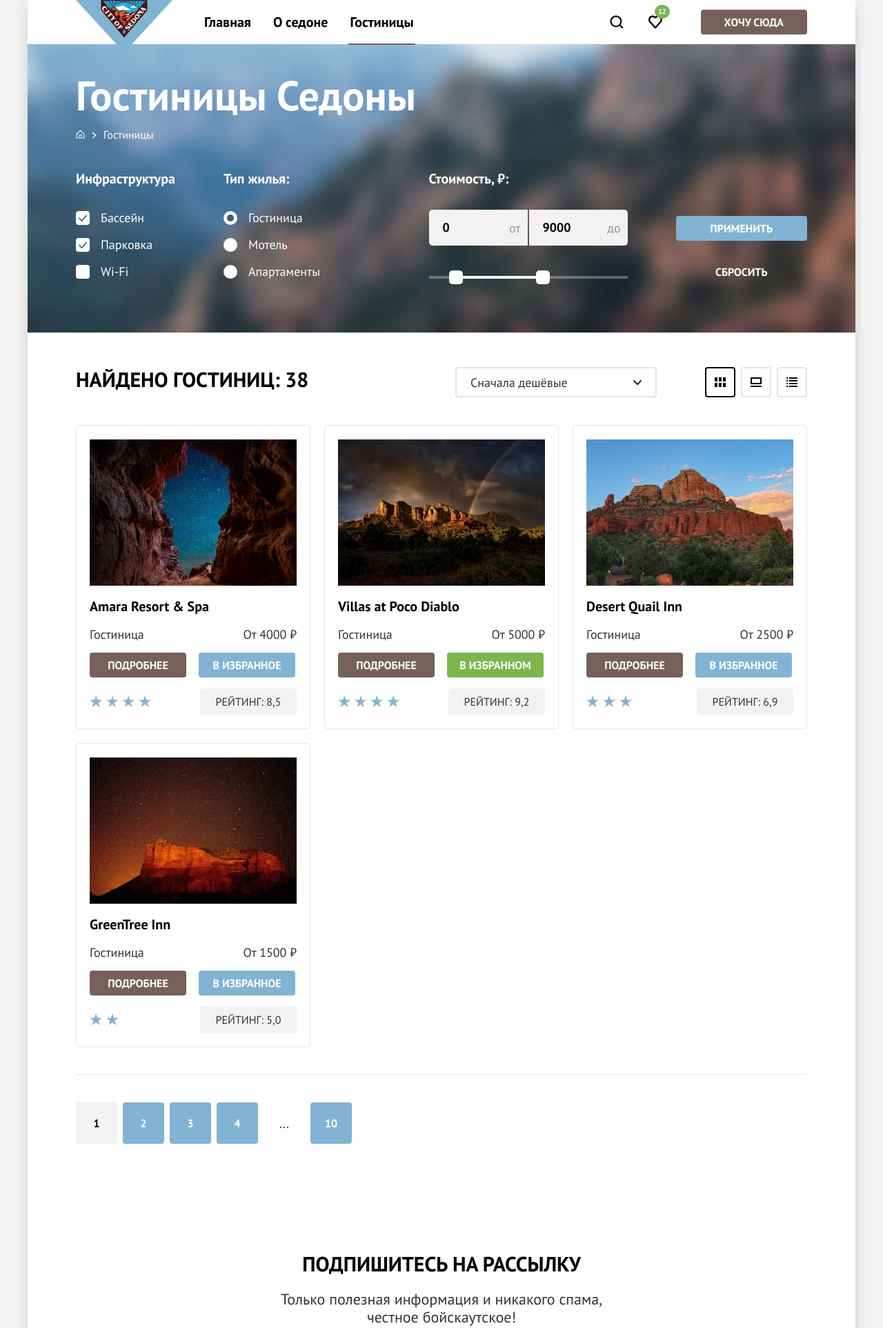
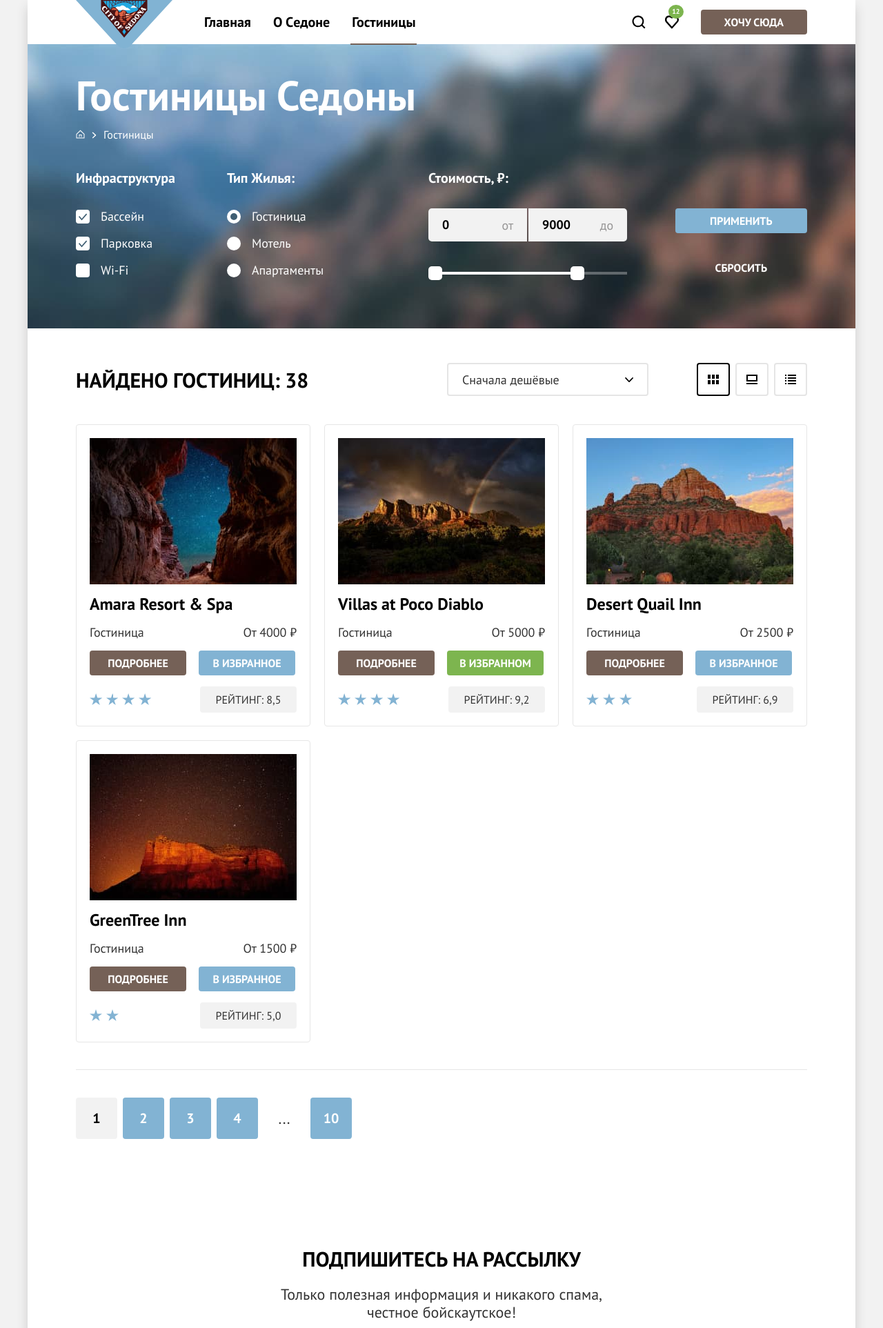
Before and after one commit to htmlacademy-htmlcss/1788421-sedona-39, a plain HTML site: page catalog.html in a window 1280 px wide. Shown: the top 1925 px of the page at 69% size. Drawn offline with Linux system fonts and the light colour scheme.

Commit message:
дз-9: доделала

```diff
--- a/catalog.html
+++ b/catalog.html
@@ -27,7 +27,7 @@
             </li>
 
             <li class="nav-item">
-              <a class="nav-link" href="#">О седоне</a>
+              <a class="nav-link" href="#">О Cедоне</a>
             </li>
             <li class="nav-item">
               <a class="nav-link nav-link-current" href="#" aria-current="page">Гостиницы</a>
@@ -319,25 +319,25 @@
 
           <ol class="pagination">
             <li class="pag-item">
-              <a class="pag-link pag-current button" href="catalog.html " aria-current="page">1</a>
+              <a class="pag-link pag-current button  button-big-text" href="catalog.html " aria-current="page">1</a>
             </li>
 
             <li class="pag-item">
-              <a class="pag-link button" href="#"> 2</a>
+              <a class="pag-link button  button-big-text" href="#"> 2</a>
             </li>
 
             <li class="pag-item">
-              <a class="pag-link button" href="#">3</a>
+              <a class="pag-link button  button-big-text" href="#">3</a>
             </li>
             <li class="pag-item">
-              <a class="pag-link button" href="#">4</a>
+              <a class="pag-link button  button-big-text" href="#">4</a>
             </li>
             <li class="pag-item">
-              <span class="pag-link pag-points">...</span>
+              <span class="pag-link pag-points ">...</span>
             </li>
 
             <li class="pag-item" value="10">
-              <a class="pag-link button" href="#">10</a>
+              <a class="pag-link button  button-big-text" href="#">10</a>
             </li>
           </ol>
         </section>
--- a/css/style.css
+++ b/css/style.css
@@ -210,8 +210,12 @@
 }
 
 .button-big {
-  padding-left: 50px;
-  padding-right: 50px;
+   padding: 8px 50px;
+}
+
+.button-big-text {
+  font-size: 20px;
+line-height: 36px;
 }
 
 a.button:not([href]),
@@ -267,7 +271,6 @@
   align-items: center;
 
   min-width: 88px;
-  margin-right: 20px;
 }
 
 .nav-wrapp {
@@ -280,8 +283,8 @@
   display: block;
   padding: 20px 16px;
 
-  min-width: 20px;
-  min-height: 20px;
+  /* min-width: 20px;
+  min-height: 20px; */
 
   font-size: 20px;
   line-height: 24px;
@@ -290,6 +293,10 @@
   text-decoration: none;
 }
 
+.nav-link-user {
+  padding: 22px 12px;
+}
+
 .nav-link:hover,
 .phone-text:hover {
   color: #756157;
@@ -318,9 +325,9 @@
 }
 
 .user-icon {
-  width: 20px;
-  height: 20px;
   position: relative;
+  padding-left: 12px;
+  padding-right: 12px;
 }
 
 .user-icon::before {
@@ -349,7 +356,6 @@
 .user-icon-favorit::before {
   -webkit-mask-image: url(../img/icons/favourites.svg);
   mask-image: url(../img/icons/favourites.svg);
-
 }
 
 .user-icon:hover::before {
@@ -444,9 +450,12 @@
 
 /*==================== advantages  =======================*/
 
-.advantages,
-.service {
+.advantages {
   text-align: center;
+}
+
+.advantages .title-lead {
+  margin-bottom: 25px;
 }
 
 .adv-wrapp {
@@ -461,7 +470,6 @@
 
   display: flex;
   flex-wrap: wrap;
-
 }
 
 .qulaity-list-wide {
@@ -532,6 +540,10 @@
 }
 
 /*================== service ===========================*/
+.service {
+  text-align: center;
+}
+
 .servise-wrapp {
   padding: 64px 340px;
 }
@@ -579,6 +591,11 @@
   margin-bottom: 54px;
 }
 
+
+.search .button-big {
+  line-height: 51px;
+    padding: 13px 50px;
+}
 /*================ subscribe ===========================*/
 
 .subscribe {
@@ -601,7 +618,7 @@
 }
 
 .subscribe .subtitle {
-  margin-bottom: 54px;
+  margin-bottom: 56px;
 }
 
 .subscribe-form {
@@ -648,15 +665,16 @@
   grid-template-columns: 150px 335px 115px; */
 
   display: flex;
-  gap: 40px;
+  /* gap: 232px; */
+  justify-content: space-between;
 
   text-align: center;
   align-items: center;
-  padding: 40px 70px 30px;
+  padding: 45px 70px 30px;
 }
 
 .phone-text {
-  margin: 0 auto;
+max-width: 720px;
 }
 
 .footer-social {
@@ -712,6 +730,8 @@
 .social-link-you::before {
   -webkit-mask-image: url(../img/icons/social_tel.svg);
   mask-image: url(../img/icons/social_you.svg);
+
+  transform: translate(-73%, -50%);
 }
 
 .social-link:hover::before {
@@ -805,7 +825,7 @@
 
 .catalog-filter {
   display: flex;
-  gap: 70px;
+  gap: 75px;
 }
 
 .filter-title {
@@ -813,8 +833,9 @@
   margin-bottom: 32px;
 
   font-size: 20px;
-  line-height: 26px;
+  line-height: 24px;
   font-weight: 700;
+text-transform: capitalize;
 }
 
 .filter-group {
@@ -837,13 +858,13 @@
   display: flex;
   gap: 70px;
 
-  margin-left: auto;
+  margin-left: 77px;
 }
 
 .filter-btn-wrapp {
   display: flex;
   flex-direction: column;
-  gap: 27px;
+  gap: 32px;
   justify-content: end;
 }
 
@@ -855,7 +876,8 @@
 
 .wrap-sort .title-lead {
   margin-right: auto;
-  margin-bottom: 0;
+  margin-top: 6.5px;
+  margin-bottom: 6.5px;
   flex-grow: 1;
 }
 
@@ -875,18 +897,20 @@
 .label-price {
   position: relative;
   color: #969595;
-}
+ }
 
 .label-price-text {
   position: absolute;
   top: 50%;
   transform: translatey(-50%);
-  right: 10px;
+  right: 20px;
 }
 
 .min-max-price {
   width: 143px;
   padding-right: 35px;
+  padding-top: 12px;
+  padding-bottom: 12px;
 
   appearance: textfield;
 }
@@ -932,8 +956,8 @@
   top: 50%;
   transform: translateY(-50%);
 
-  left: 39px;
-  width: 126px;
+  left: 0;
+  width: 226px;
 
   height: 4px;
   background-color: #ffffff;
@@ -966,12 +990,12 @@
 
 .toggle-min {
   top: -8px;
-  left: -10px;
+left: 0;
 }
 
 .toggle-max {
   top: -8px;
-  right: -10px;
+  right: 0;
 }
 
 .button-big:first-child {
@@ -1087,8 +1111,8 @@
 .card-button {
   padding: 0;
 
-  width: 44px;
-  height: 44px;
+  width: 48px;
+  height: 48px;
   display: flex;
   justify-content: center;
   align-items: center;
@@ -1151,7 +1175,7 @@
 .hotel-item {
   box-sizing: border-box;
   /* width: 340px; */
-  padding: 20px 19px;
+  padding: 19px 19px;
 
   /* display: flex;
   flex-wrap: wrap;
@@ -1200,7 +1224,6 @@
 
 .hotel-type {
   margin: 0;
-
 }
 
 .hotel-type,
@@ -1216,14 +1239,14 @@
 
 .hotel-img {
   display: block;
-  margin-bottom: 16px;
+  margin-bottom: 15px;
 }
 
 
 .hotel-title {
   margin: 0;
 
-  font-size: 20px;
+  font-size: 24px;
   line-height: 28px;
   font-weight: 700;
   color: #000000;
@@ -1292,6 +1315,11 @@
   text-decoration: none;
 }
 
+.pag-points {
+font-size: 22px;
+line-height: 26px;
+}
+
 .pag-current {
   color: #000000;
   background-color: #F2F2F2;
@@ -1323,6 +1351,7 @@
   position: relative;
   margin: auto;
   padding: 64px 70px;
+
   background-color: #ffffff;
   border-radius: 30px;
   box-shadow: 0 9px 15px 0 rgba(0, 0, 0, 0.3);
@@ -1367,21 +1396,29 @@
 /* .search-form label,
 .search-form input,
 .search-form p,
-.tooltip-wrapp {
+.tooltip-wrapp,
+.search-form,
+.modal-content  {
   outline: 1px solid blue;
 } */
 
 .form-label {
+  font-size: 20px;
   line-height: 24px;
   font-weight: 700;
+text-transform: capitalize;
+
 
   padding: 12px 0;
   align-self: staet;
 }
 
 .search-form-field {
+  display: block;
   width: 100%;
   padding-right: 38px;
+  padding-top: 12px;
+  padding-bottom: 12px;
 
   border-radius: 4px;
   -webkit-appearance: textfield;
@@ -1396,14 +1433,14 @@
 .search-form {
   display: grid;
   width: 100%;
-  grid-template-columns: 119px 110px 60px 119px 110px;
+  grid-template-columns: 119px 110px 60px auto 110px;
 
   grid-template-areas: "label-in field-in field-in field-in field-in"
     "label-out field-out  field-out field-out field-out"
     "label-audlts field-audlts . label-children field-children"
     "search-btn search-btn search-btn search-btn search-btn";
 
-  gap: 23px 20px;
+  gap: 23px 16px;
 }
 
 .label-data-in {
@@ -1447,6 +1484,10 @@
   padding-bottom: 18px;
 
   margin-top: 25px;
+
+  font-size: 20px;
+  line-height: 24px;
+  border-radius: 10px;
 }
 
 /*============== Модальное окно ФОРМА tooltip====================*/
@@ -1537,6 +1578,7 @@
 /*============== Модальное окно ФОРМА валидность ====================*/
 
 .field-sign {
+  display: block;
   margin-top: 4px;
   padding: 0 20px;
 
```
Also changed, not shown: index.html (+2 -2 lines).
